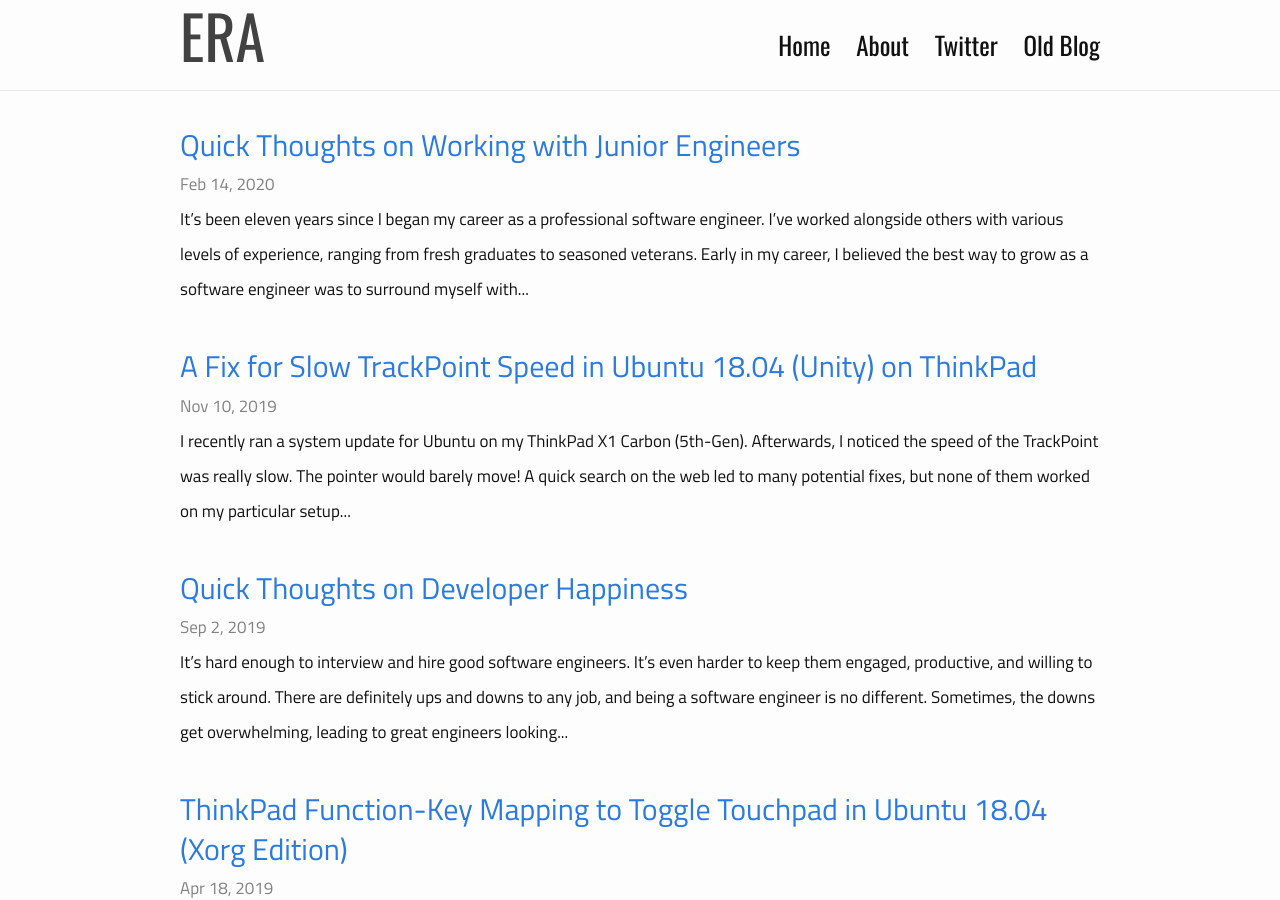
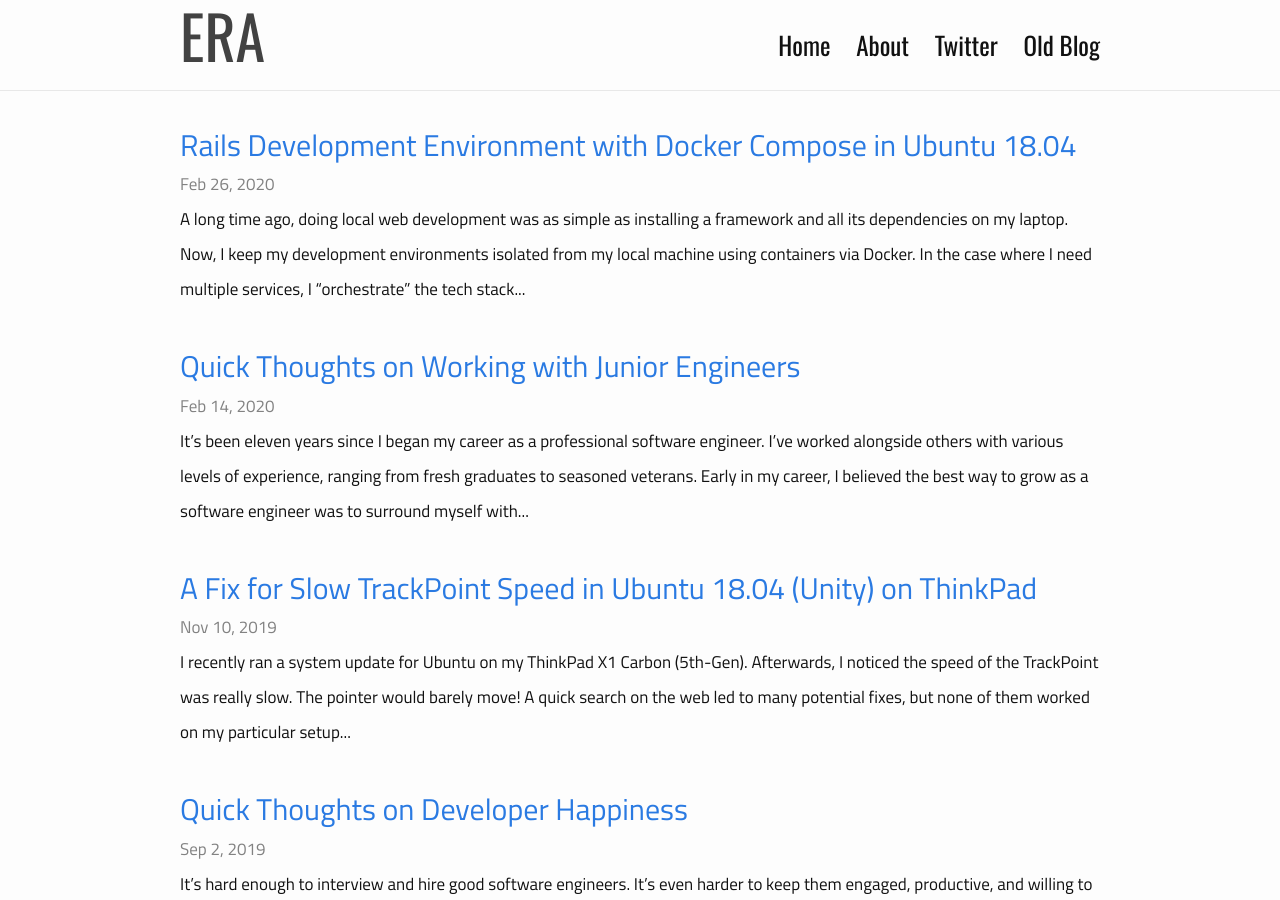
Before and after one commit to era86/era86.github.io, a Jekyll site: the page built from index.html, in a window 1280 px wide and 900 px high. Built offline with Jekyll 4.4.1, drawn with Linux system fonts in a browser that asks for light colours.

Commit message:
Publish Rails post

```diff
--- a/_drafts/2020-02-27-quickstart-docker-compose-rails-app.markdown
+++ b/_posts/2020-02-26-rails-development-environment-with-docker-compose-ubuntu-1804.markdown
@@ -1,12 +1,20 @@
 ---
 layout: post
 title:  "Rails Development Environment with Docker Compose in Ubuntu 18.04"
-date:   2020-02-27
-landing-image: "/assets/images/posts/pair.jpg"
+date:   2020-02-26
+landing-image: "/assets/images/posts/docker-rails.png"
 comments: true
 ---
 
-[![Pair Programming]({{ page.landing-image }}){: .bordered.landing-image.centered }]({{ page.landing-image }})
+[![Docker Rails]({{ page.landing-image }}){: .bordered.landing-image.centered }]({{ page.landing-image }})
+
+A long time ago, doing local web development was as simple as installing a framework and all its dependencies on my laptop. Now, I keep my development environments isolated from my local machine using containers via [Docker](https://www.docker.com/). In the case where I need _multiple_ services, I "orchestrate" the tech stack using [Docker Compose](https://docs.docker.com/compose/). By using these tools, local web development is now easy _and_ self-contained.
+
+Recently, I dove back into [Ruby on Rails](https://rubyonrails.org/) and decided to document my process for getting a local development environment up and running. I thought I'd share it!
+
+### TL;DR
+
+Here's a [Github repo](https://github.com/era86/era-dc-rails) with a Rails application built with Docker and Docker Compose.
 
 ### Install Docker
 
@@ -123,9 +131,17 @@ With all the proper files in place, create a new Rails application within the `w
 docker-compose run web bundle exec rails new . --force
 {% endhighlight %}
 
-This builds the container defined in `docker-compose.yml` and runs `bundle exec rails new . --force` within it, creating a new Rails application in the `web` directory.
+This builds the container defined in `docker-compose.yml` and runs `bundle exec rails new . --force` within it, creating a new Rails application in the `web` directory. It take a couple of minutes to complete.
 
 _Note: this overwrites the existing `Gemfile` with the necessary dependencies for Rails._
+
+### Change ownership of Rails project files to current user
+
+Because containers are run as `root` in Ubuntu, the files created by `rails new` are _owned_ by `root`. To allow local editing of the Rails application files, change the owner of the files to the current user:
+
+{% highlight bash %}
+sudo chown -R $USER:$USER .
+{% endhighlight %}
 
 ### Reinstall Rails-specific Gems within the container
 
@@ -133,14 +149,6 @@ Since the original `Gemfile` was overwritten, the container needs to install the
 
 {% highlight bash %}
 docker-compose up -d --no-deps --build web
-{% endhighlight %}
-
-### Change ownership of Rails project files to current user
-
-Because containers are run as `root` in Ubuntu, the files created by `rails new` are _owned_ by `root`. To allow local editing of the Rails application files, change the owner of the files to the current user:
-
-{% highlight bash %}
-sudo chown -R $USER:$USER .
 {% endhighlight %}
 
 ### Run the local Rails development server
@@ -153,4 +161,10 @@ docker-compose up
 
 And visit [`http://localhost:3000`](http://localhost:3000). The default Rails homepage should show up:
 
-[![](/assets/images/posts/blogger-post-editor.png){: .bordered }](/assets/images/posts/blogger-post-editor.png)
+[![Rails Homepage](/assets/images/posts/rails-window.png){: .bordered }](/assets/images/posts/rails-window.png)
+
+### Resources
+
+* [Quickstart: Compose and Rails by Docker](https://docs.docker.com/compose/rails/)
+* [Rails on Docker by Thoughtbot](https://thoughtbot.com/blog/rails-on-docker)
+* [Get Docker Engine by Docker](https://docs.docker.com/install/linux/docker-ce/ubuntu/)
```
Also changed, not shown: other parts of _posts/2020-02-26-rails-development-environment-with-docker-compose-ubuntu-1804.markdown (+1 -1 lines), assets/images/posts/docker-rails.png (added), assets/images/posts/rails-window.png (added).
